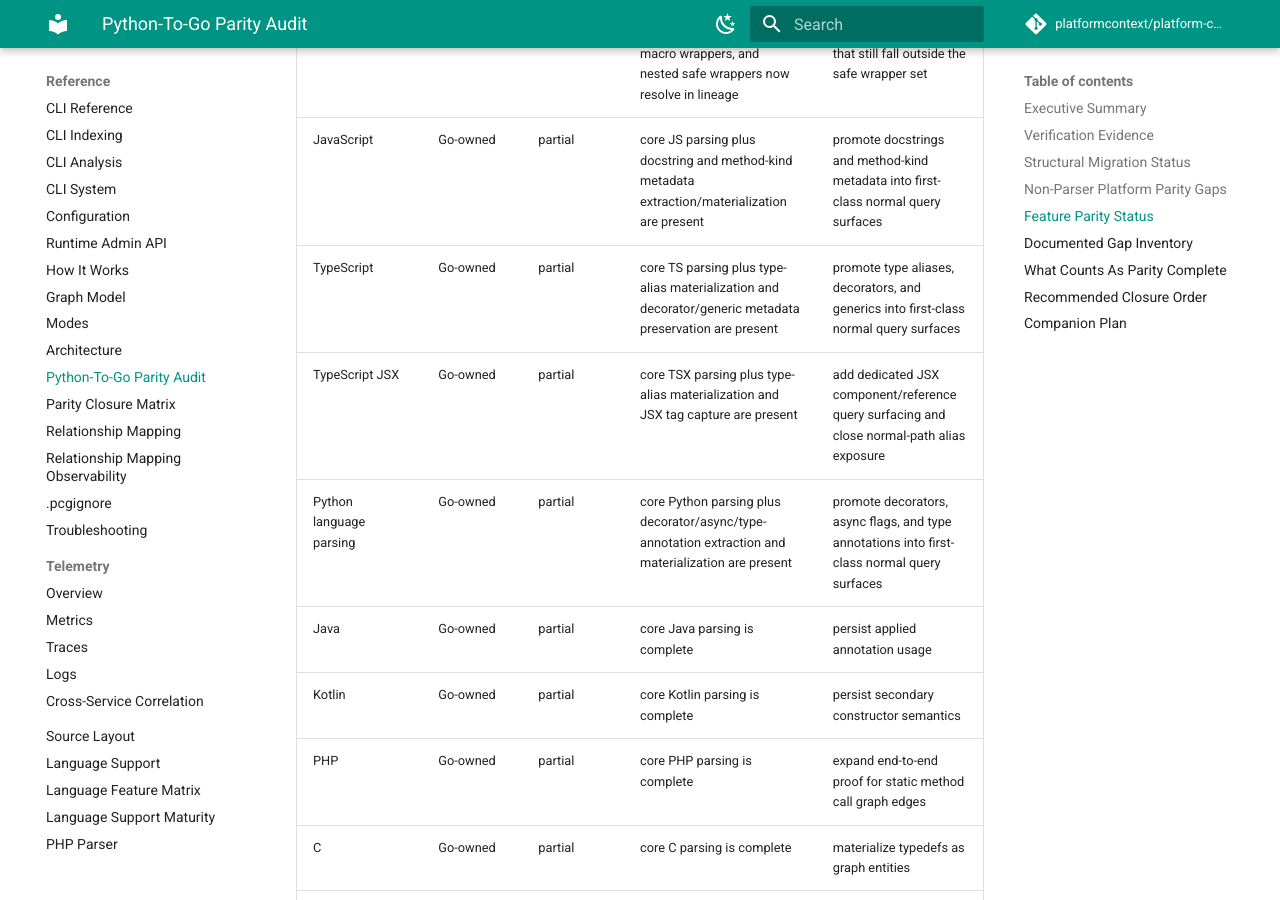
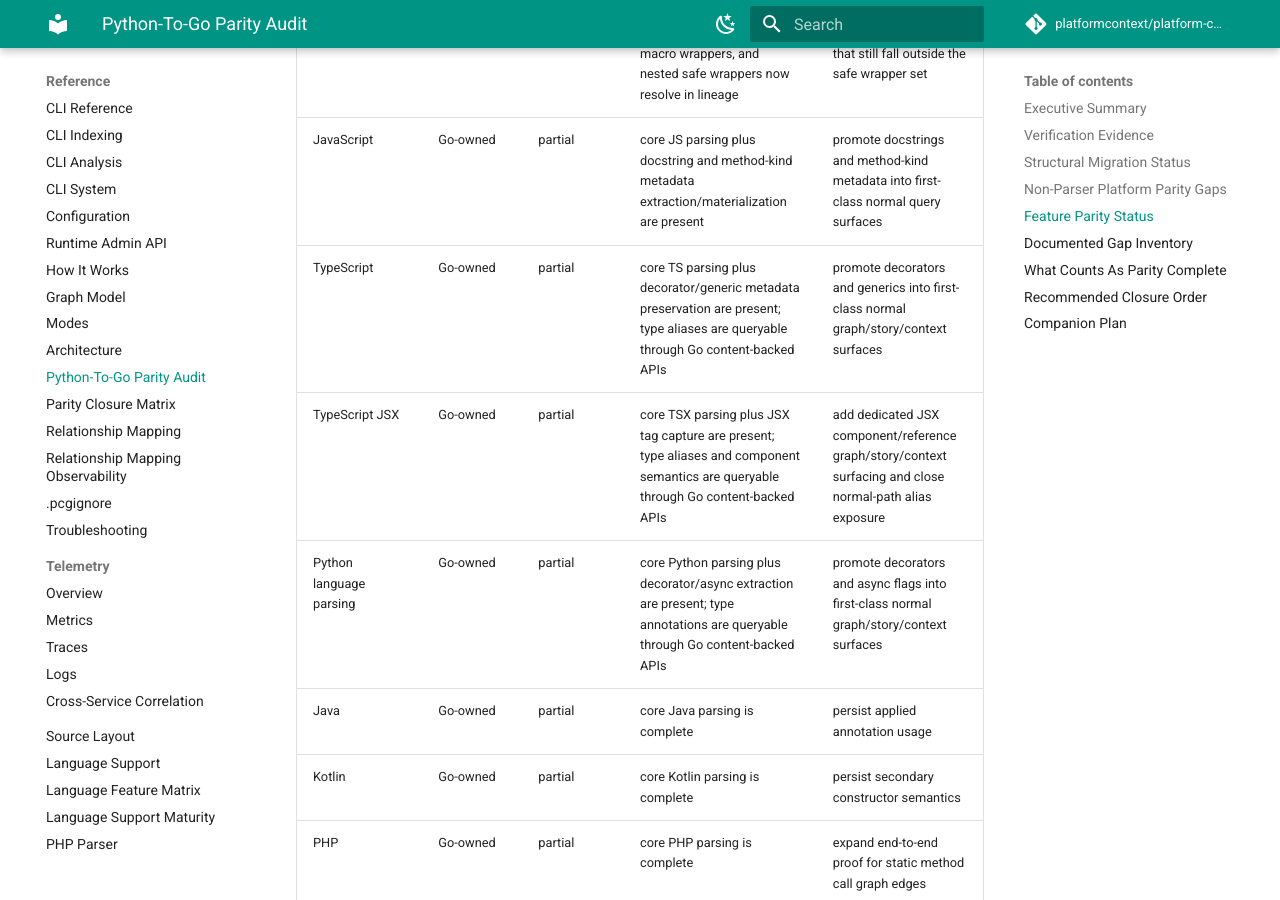
Before and after one commit to platformcontext/platform-context-graph, an MkDocs documentation site: the page built from docs/docs/reference/python-to-go-parity.md, in a window 1280 px wide and 900 px high, scrolled down 2929 px. Built offline with MkDocs 1.6.1 and Material for MkDocs 9.7.7, drawn with Linux system fonts in a browser that asks for light colours; comment, search, counter and statistics services are not loaded; some of the changed text lies outside the part shown.

Commit message:
docs(parity): update query-surface truth for typed content entities

```diff
--- a/docs/docs/reference/python-to-go-parity.md
+++ b/docs/docs/reference/python-to-go-parity.md
@@ -75,9 +75,9 @@ parity from persisted graph and query-surface parity.
 | SQL core parsing | Go-owned | mostly complete | schema objects, migrations, and embedded SQL hints are native Go | close procedural SQL and DDL edge cases as needed |
 | SQL/dbt lineage and data intelligence | Go-owned | partial | dbt manifest, compiled SQL, and analytics JSON families are in Go; row-level aggregates, simple windows, simple qualified macro wrappers, and nested safe wrappers now resolve in lineage | resolve unresolved references, templated expressions, complex macros, and richer derived expressions that still fall outside the safe wrapper set |
 | JavaScript | Go-owned | partial | core JS parsing plus docstring and method-kind metadata extraction/materialization are present | promote docstrings and method-kind metadata into first-class normal query surfaces |
-| TypeScript | Go-owned | partial | core TS parsing plus type-alias materialization and decorator/generic metadata preservation are present | promote type aliases, decorators, and generics into first-class normal query surfaces |
-| TypeScript JSX | Go-owned | partial | core TSX parsing plus type-alias materialization and JSX tag capture are present | add dedicated JSX component/reference query surfacing and close normal-path alias exposure |
-| Python language parsing | Go-owned | partial | core Python parsing plus decorator/async/type-annotation extraction and materialization are present | promote decorators, async flags, and type annotations into first-class normal query surfaces |
+| TypeScript | Go-owned | partial | core TS parsing plus decorator/generic metadata preservation are present; type aliases are queryable through Go content-backed APIs | promote decorators and generics into first-class normal graph/story/context surfaces |
+| TypeScript JSX | Go-owned | partial | core TSX parsing plus JSX tag capture are present; type aliases and component semantics are queryable through Go content-backed APIs | add dedicated JSX component/reference graph/story/context surfacing and close normal-path alias exposure |
+| Python language parsing | Go-owned | partial | core Python parsing plus decorator/async extraction are present; type annotations are queryable through Go content-backed APIs | promote decorators and async flags into first-class normal graph/story/context surfaces |
 | Java | Go-owned | partial | core Java parsing is complete | persist applied annotation usage |
 | Kotlin | Go-owned | partial | core Kotlin parsing is complete | persist secondary constructor semantics |
 | PHP | Go-owned | partial | core PHP parsing is complete | expand end-to-end proof for static method call graph edges |
@@ -97,9 +97,9 @@ parity from persisted graph and query-surface parity.
 These are the currently documented partial or unsupported graph-surface
 capabilities in the checked-in language pages:
 
-- TypeScript: first-class query surfacing for type aliases, decorators, and generics
-- TypeScript JSX: first-class query surfacing for type aliases and JSX component/reference semantics
-- Python: first-class query surfacing for decorators, async functions, and type annotations
+- TypeScript: graph/story/context surfacing for decorators and generics, with type aliases already queryable through Go content-backed APIs
+- TypeScript JSX: graph/story/context surfacing for JSX component/reference semantics, with type aliases and component semantics already queryable through Go content-backed APIs
+- Python: graph/story/context surfacing for decorators and async functions, with type annotations already queryable through Go content-backed APIs
 - JavaScript: first-class query surfacing for JSDoc comments and method kind metadata
 - Java: applied annotations
 - Kotlin: secondary constructors
```
Also changed, not shown: docs/docs/languages/python.md (+4 -3 lines), docs/docs/languages/typescript.md (+4 -4 lines), docs/docs/languages/typescriptjsx.md (+5 -5 lines), docs/docs/reference/parity-closure-matrix.md (+5 -5 lines).
